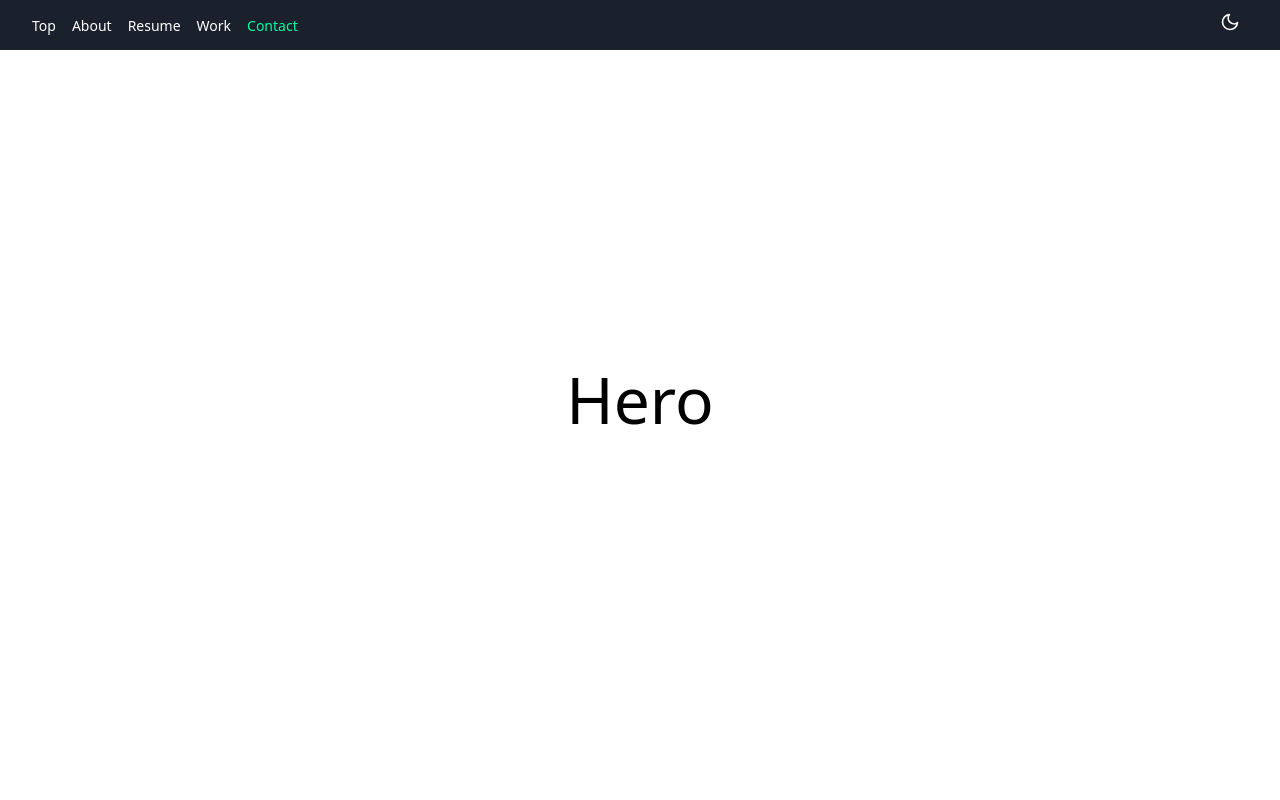
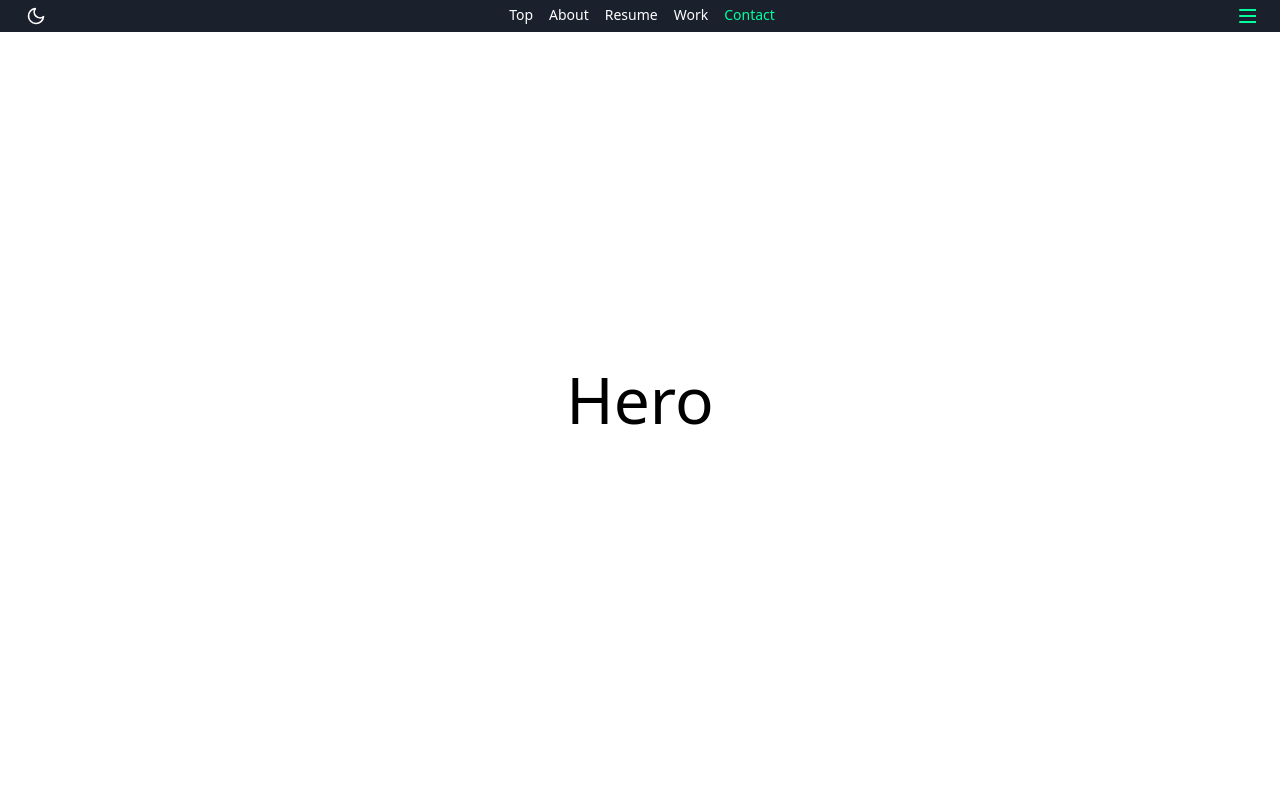
Before and after one commit to trchristensen/react-portfolio, a React (Create React App) app: page / in a window 1280 px wide. Shown: the top 800 px of the page. Built offline with nearby package versions, Linux system fonts and the light colour scheme.

Commit message:
working on navbar and dropdown menu

```diff
--- a/src/components/header/header.component.jsx
+++ b/src/components/header/header.component.jsx
@@ -85,51 +85,83 @@ const Header = ({ data }) => {
   };
 
   const activeSection = useRecoilValue(activeSectionState);
-  console.log(activeSection)
 
   return (
-    <nav className="flex items-center justify-between flex-wrap bg-gray-900 px-6 py-1 fixed w-full">
-      <div className="block lg:hidden">
+    <nav className="flex items-center justify-end flex-wrap bg-gray-900 px-6 py-0 fixed w-full">
+      <div className={`${navOpen ? `` : `navbar flex justify-between w-full flex-row`}`}>
+        {navOpen ? null : (
+          <div className="theme-toggle flex items-center justify-center w-6">
+            <a
+              onClick={() => toggleTheme()}
+              className="inline-block text-sm leading-none text-white cursor-pointer"
+            >
+              {theme === "light" ? MoonIcon() : SunIcon()}
+            </a>
+          </div>
+        )}
+        {navOpen ? null : (
+          <div className="visible-links xs:hidden sm:hidden md:hidden lg:flex lg:items-center xl:flex">
+            <div className="text-sm lg:flex-grow">
+              {navLinks.map((link) =>
+                link.id !== "" ? (
+                  <a
+                    href={link.url}
+                    className={`block mt-4 lg:inline-block lg:mt-0 hover:text-white mr-2 ml-2 mb-1 ${
+                      activeSection === link.id ? "text-tertiary" : "text-white"
+                    }`}
+                  >
+                    {link.title}
+                  </a>
+                ) : null
+              )}
+            </div>
+          </div>
+        )}
         <button
           onClick={() => setNavOpen(!navOpen)}
-          className="flex items-center px-3 py-2 border rounded text-teal-200 border-blue-500 bg-primary hover:text-white hover:border-white"
+          className="flex items-center pt-1 pb-2 py-2 text-tertiary"
         >
           <svg
-            className="fill-current h-3 w-3"
+            className="fill-current h-5 w-5"
             viewBox="0 0 20 20"
             xmlns="http://www.w3.org/2000/svg"
           >
             <title>Menu</title>
-            <path d="M0 3h20v2H0V3zm0 6h20v2H0V9zm0 6h20v2H0v-2z" />
+            {navOpen ? (
+              <path
+                fill-rule="evenodd"
+                d="M18.278 16.864a1 1 0 0 1-1.414 1.414l-4.829-4.828-4.828 4.828a1 1 0 0 1-1.414-1.414l4.828-4.829-4.828-4.828a1 1 0 0 1 1.414-1.414l4.829 4.828 4.828-4.828a1 1 0 1 1 1.414 1.414l-4.828 4.829 4.828 4.828z"
+              />
+            ) : (
+              <path
+                fill-rule="evenodd"
+                d="M4 5h16a1 1 0 0 1 0 2H4a1 1 0 1 1 0-2zm0 6h16a1 1 0 0 1 0 2H4a1 1 0 0 1 0-2zm0 6h16a1 1 0 0 1 0 2H4a1 1 0 0 1 0-2z"
+              />
+            )}
           </svg>
         </button>
       </div>
+
+      <div className=""></div>
       {/* // mobile dropdown */}
       <div
         className={`${
           !navOpen ? `hidden` : ``
-        } w-full block flex-grow lg:flex lg:items-center lg:w-auto`}
+        } w-full block flex-grow flex items-center w-auto`}
       >
         <div className="text-sm lg:flex-grow">
-          {navLinks.map((link) => (
-              link.id !== "" ?
-                <a
-              href={link.url}
-              className={`block mt-4 lg:inline-block lg:mt-0 hover:text-white mr-2 ml-2 ${(activeSection === link.id) ? 'text-tertiary' : 'text-white'}`}
-            >
-              {link.title}
-            </a>
-            : ' '
-
-          ))}
-        </div>
-        <div>
-          <a
-            onClick={() => toggleTheme()}
-            className="inline-block text-sm px-4 py-2 leading-none rounded text-white  mt-4 lg:mt-0 cursor-pointer"
-          >
-            {theme === "light" ? MoonIcon() : SunIcon()}
-          </a>
+          {navLinks.map((link) =>
+            link.id !== "" ? (
+              <a
+                href={link.url}
+                className={`block mt-4 lg:inline-block lg:mt-0 hover:text-white mr-2 ml-2 mb-1 ${
+                  activeSection === link.id ? "text-tertiary" : "text-white"
+                }`}
+              >
+                {link.title}
+              </a>
+            ) : null
+          )}
         </div>
       </div>
       {/* end mobile dropdown */}
--- a/src/components/hero/hero.component.jsx
+++ b/src/components/hero/hero.component.jsx
@@ -10,18 +10,20 @@ const Hero = () => {
     const setActiveSection = useSetRecoilState(activeSectionState);
     return (
       <>
-        <Waypoint
-          onEnter={() => setActiveSection("top")}
-        />
+        <Waypoint onEnter={() => setActiveSection("top")} />
         <section
           id="hero"
-          className="h-screen bg-primary flex items-center justify-center"
-        >
-          <div class="container">
+          className="h-screen bg-primary flex items-center justify-center flex-wrap flex-col">
+          <div class="container w-full">
             <div className="card">
               <h2 className="text-secondary text-center text-6xl">Hero</h2>
             </div>
           </div>
+          <p className="scrolldown w-full">
+            <a className="smoothscroll" href="#about">
+              <i className="icon-down-circle"></i>
+            </a>
+          </p>
         </section>
       </>
     );
```
